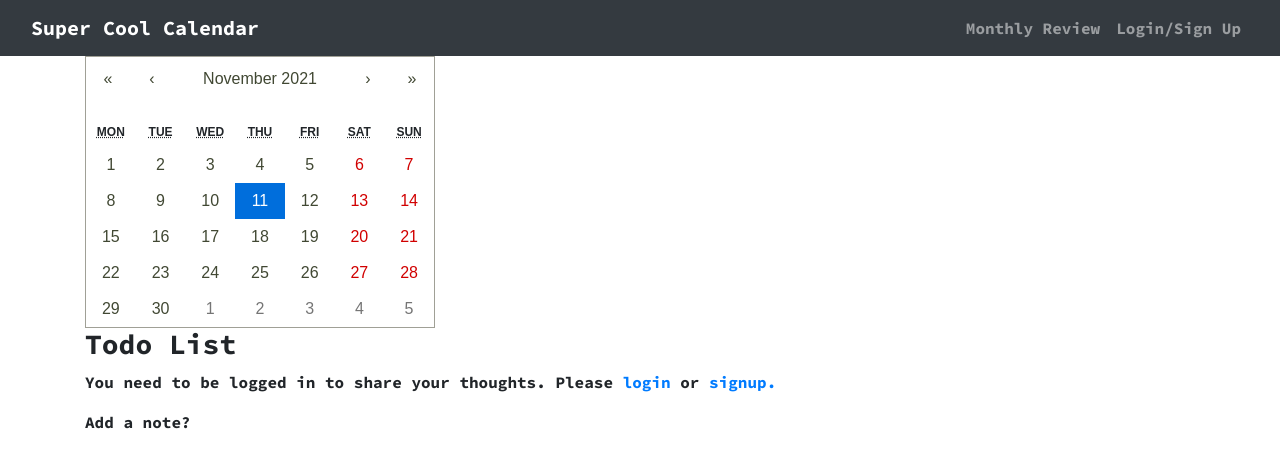
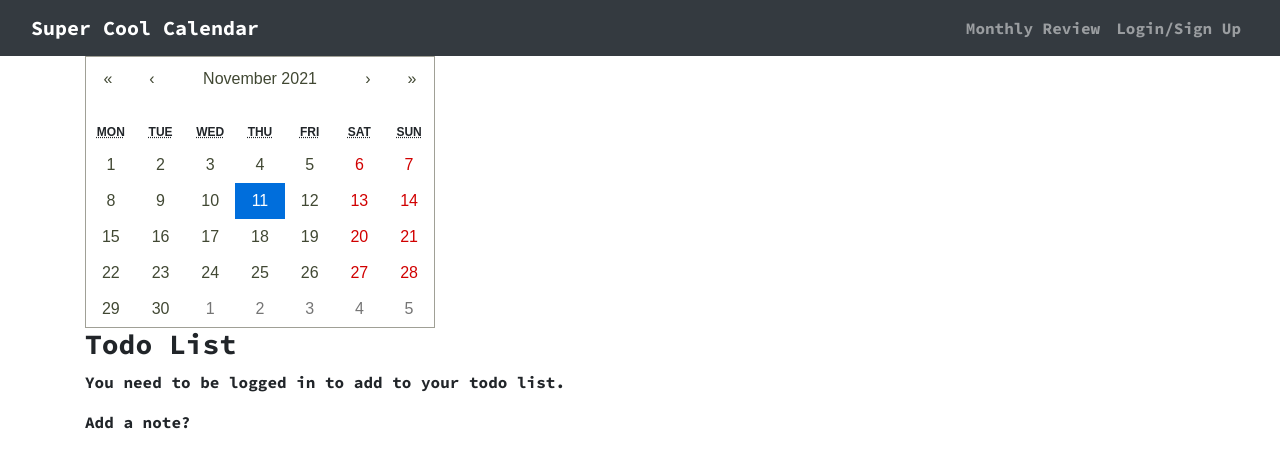
Before and after one commit to Gaitherdb/Custom-Planner, a React (Create React App) app in the folder client/: page / in a window 1280 px wide. Shown: the top 468 px of the page. Built offline with nearby package versions, Linux system fonts and the light colour scheme; no server answers.

Commit message:
removing the signin links that dont work

```diff
--- a/client/src/components/NoteForm.js
+++ b/client/src/components/NoteForm.js
@@ -108,8 +108,7 @@ function NoteForm(props) {
         )
       ) : (
         <p>
-          You need to be logged in to share your thoughts. Please{' '}
-          <Link to="/login">login</Link> or <Link to="/signup">signup.</Link>
+          You need to be logged in to add to your todo list.
         </p>
       )}
     </div>
```
